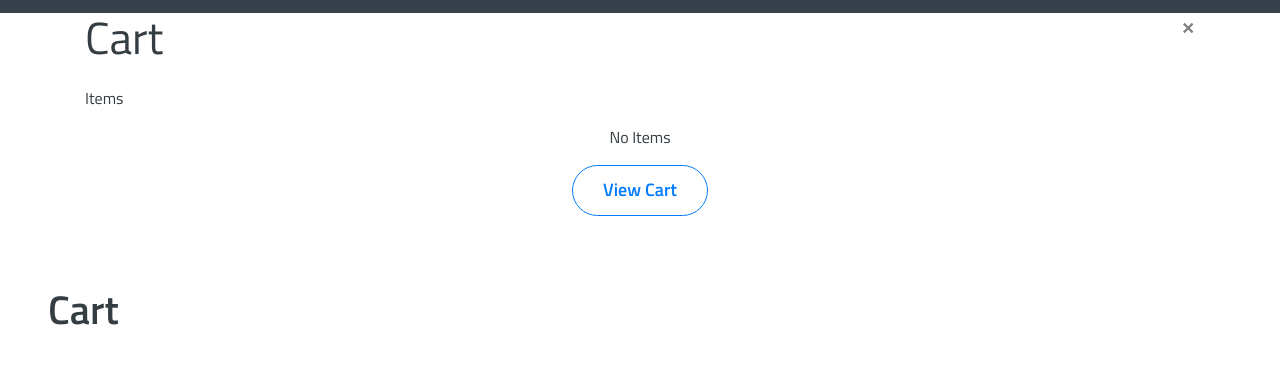
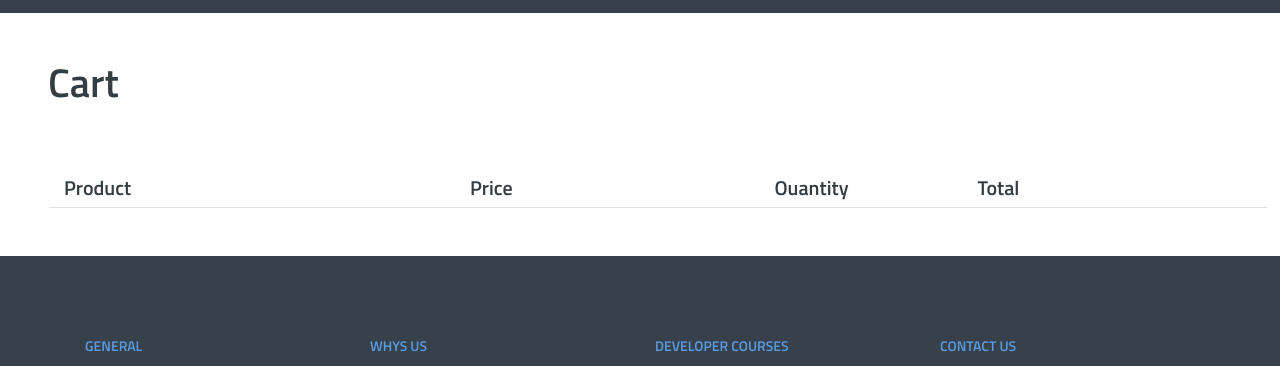
Before and after one commit to PawleN-D/maven-project, a plain HTML site: page cart.html in a window 1280 px wide. Shown: the part 55-421 px from the top of the page. Drawn offline with nearby package versions, Linux system fonts and the light colour scheme.

Commit message:
fixed the cart html display and the main js final cost

```diff
--- a/cart.html
+++ b/cart.html
@@ -8,7 +8,7 @@
     <link href="https://fonts.googleapis.com/css?family=Titillium+Web:400,600&display=swap" rel="stylesheet">
     <link rel="stylesheet"href="./css/main.css">
     <link rel="stylesheet" href="./css/cart.css">
-    <link rel="stylesheet"href="">
+    <link rel="stylesheet" href="./css/course-outline.css">
     <title>Cart Page</title>
 </head>
 <body>
--- a/js/main.js
+++ b/js/main.js
@@ -94,14 +94,14 @@ function totalCost(course) {
     }
 }
 
-//DDisplay CART function
+//Display CART function
 function displayCart() {
     let cartItems = localStorage.getItem('coursesInCart');
     cartItems = JSON.parse(cartItems);
     let courseContainer = document.querySelector('.cart-display');
     let cartCost = localStorage.getItem('totalCost');
     let vatCost = cartCost * 0.15;
-    let finalCost = cartCost + vatCost;
+    let finalCost = Number(cartCost) + Number(vatCost);
     // conditions checked
     if (cartItems && courseContainer) {
         courseContainer.innerHTML = '';
```
